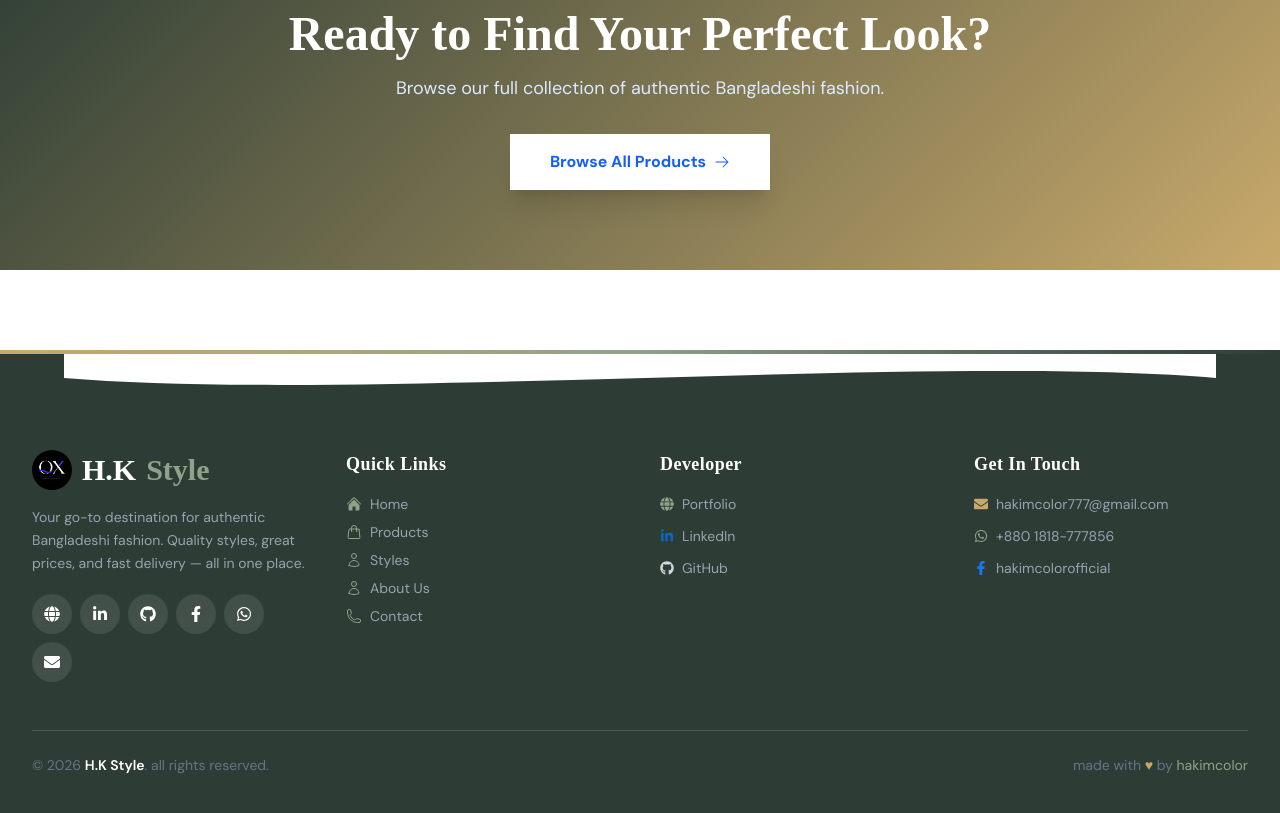
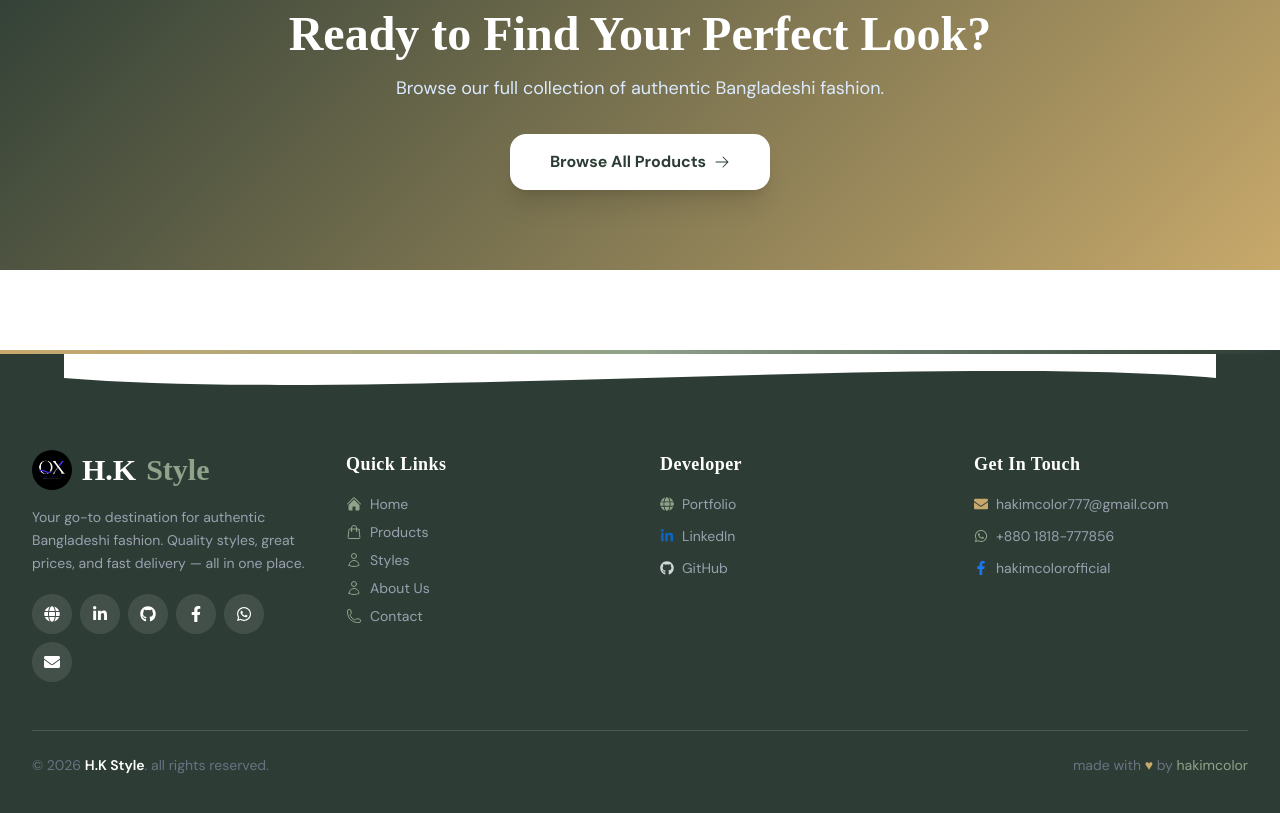
Before and after one commit to hakimcolor/Fashion-Store-Using-Local-Storage-, a React (Vite) app: page /styles in a window 1280 px wide. Shown: the part 5100-5913 px from the top of the page. Built offline with nearby package versions, Linux system fonts and the light colour scheme; a web font is replaced by a local one.

Commit message:
style: Styles CTA button color updated to brand forest + rounded-2xl

```diff
--- a/src/pages/Styles.jsx
+++ b/src/pages/Styles.jsx
@@ -238,8 +238,8 @@ const Styles = () => {
           </p>
           <Link
             to="/products"
-            className="inline-flex items-center gap-2 px-10 py-4 bg-white font-bold hover:bg-blue-50 active:scale-95 transition-all duration-300 shadow-xl cursor-pointer dmsans"
-            style={{ color: '#155dfc' }}
+            className="inline-flex items-center gap-2 px-10 py-4 bg-white font-bold hover:bg-[#F7F4ED] active:scale-95 transition-all duration-300 shadow-xl cursor-pointer dmsans rounded-2xl"
+            style={{ color: '#2d3d35' }}
           >
             {lang === 'en' ? 'Browse All Products' : 'সব পণ্য দেখুন'}{' '}
             <HiArrowRight />
```
